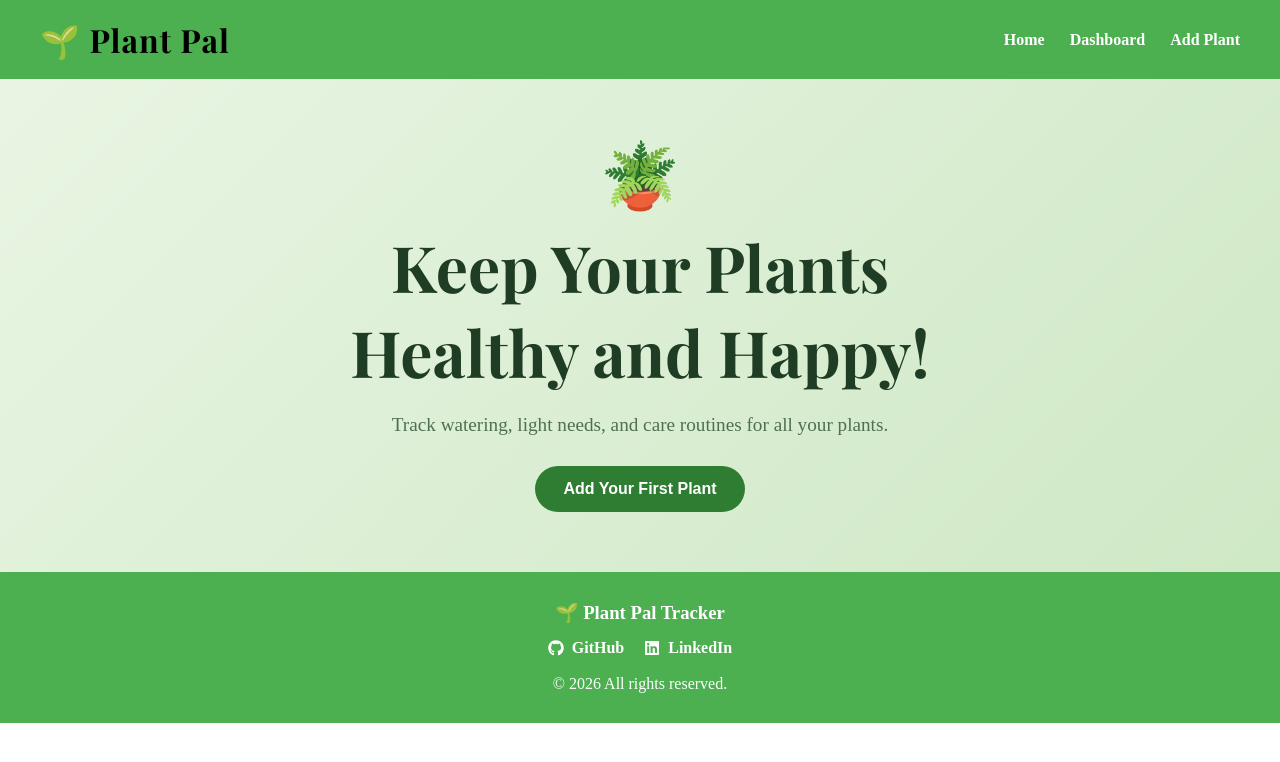
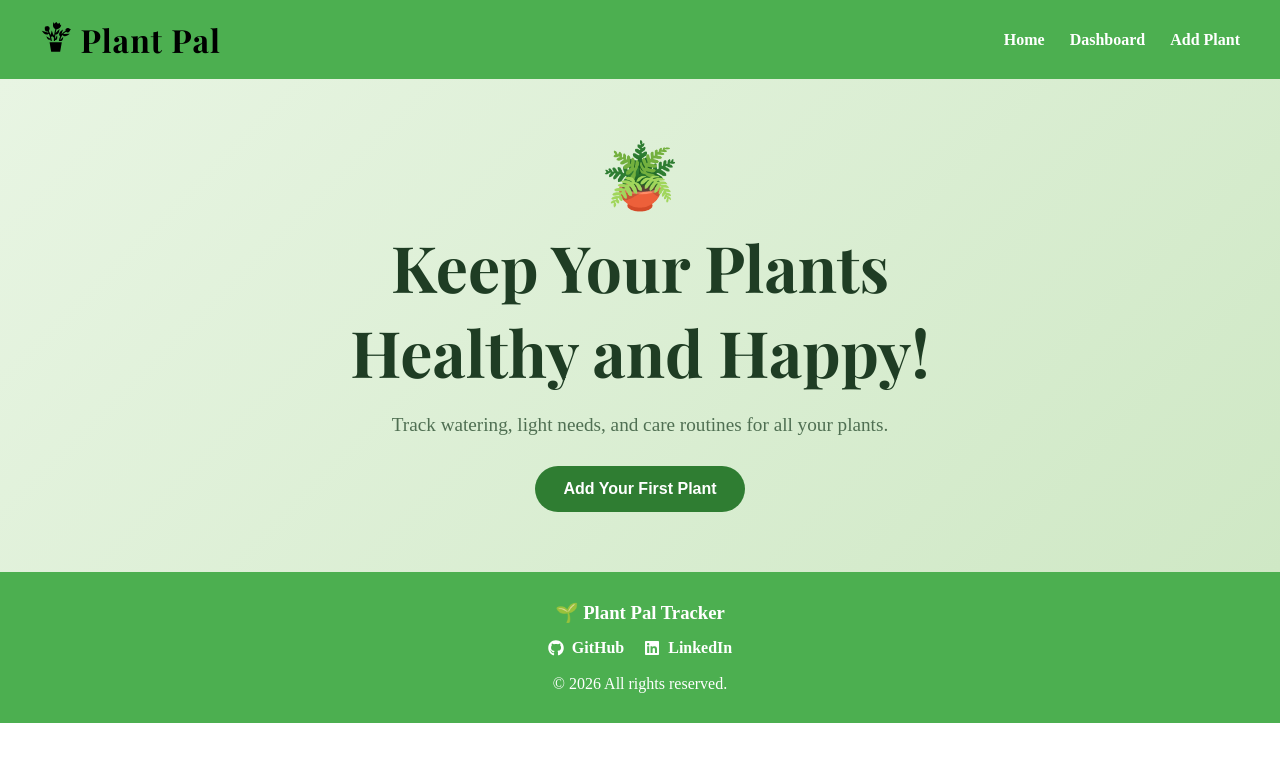
Before and after one commit to Cchristineee/plant-pal-tracker, a React (Vite) app: page / in a window 1280 px wide. Shown: the top 762 px of the page. Built offline with nearby package versions, Linux system fonts and the light colour scheme.

Commit message:
Updated logo from Nav

```diff
--- a/src/components/Navbar/Navbar.jsx
+++ b/src/components/Navbar/Navbar.jsx
@@ -1,10 +1,13 @@
 import React from "react";
 import "./Navbar.css";
+import { GiFlowerPot } from "react-icons/gi";
 
 function Navbar() {
   return (
     <nav className="Navbar">
-      <div className="logo">🌱 Plant Pal</div>
+      <div className="logo">
+        <GiFlowerPot /> Plant Pal
+      </div>
 
       <div>
         <a href="#">Home</a>
```
